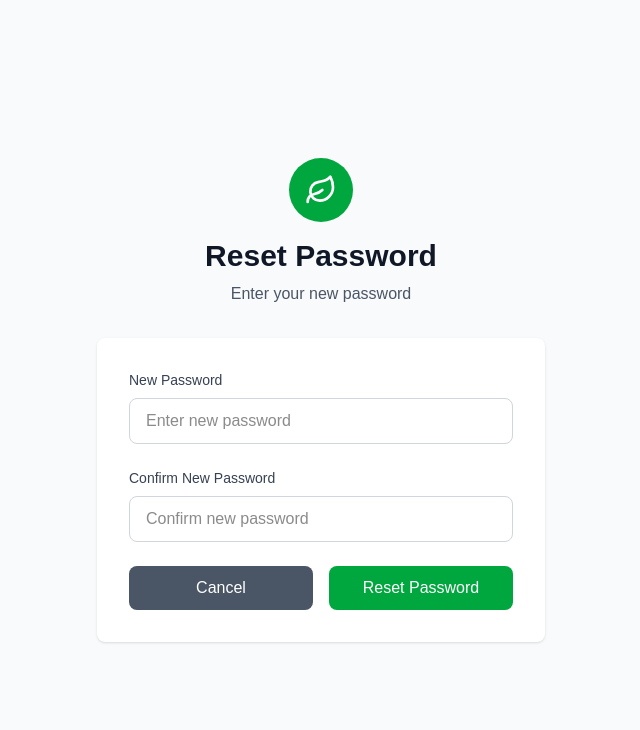
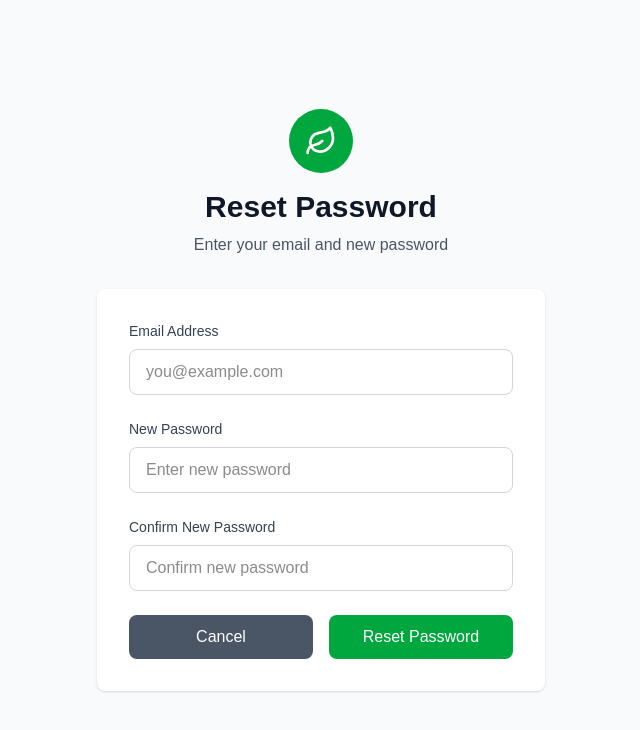
Before and after one commit to Jeremymarube/regen, a Next.js app in the folder client/: page /auth/login in a window 1280 px wide. Both pictures are taken after a click on the button "Forgot Password?". Shown: the top 730 px of the page, without its empty margins (319-959 px from the left). Built offline with nearby package versions, Linux system fonts and the light colour scheme; no server answers; a web font is replaced by a local one.

Commit message:
completed fully functional authenticationbackend

```diff
--- a/client/src/app/auth/login/page.jsx
+++ b/client/src/app/auth/login/page.jsx
@@ -9,8 +9,9 @@ export default function Login() {
   const [email, setEmail] = useState('');
   const [password, setPassword] = useState('');
   const [showReset, setShowReset] = useState(false);
-  const [newPassword, setNewPassword] = useState('');
-  const [confirmPassword, setConfirmPassword] = useState('');
+  const [resetEmail, setResetEmail] = useState('');
+  const [newPassword, setNewPassword] = useState(''); // Fixed: was missing
+  const [confirmPassword, setConfirmPassword] = useState(''); // Fixed: was missing
   const [error, setError] = useState('');
   const [success, setSuccess] = useState('');
   const [loading, setLoading] = useState(false);
@@ -50,11 +51,11 @@ export default function Login() {
     setLoading(true);
 
     try {
-      // This will call our new backend endpoint
-      await resetPassword(email, newPassword);
+      await resetPassword(resetEmail, newPassword);
       setSuccess('Password reset successfully!');
       setTimeout(() => {
         setShowReset(false);
+        setResetEmail('');
         setNewPassword('');
         setConfirmPassword('');
       }, 2000);
@@ -74,7 +75,7 @@ export default function Login() {
               <Leaf className="w-8 h-8 text-white" />
             </div>
             <h1 className="text-3xl font-bold text-gray-900">Reset Password</h1>
-            <p className="text-gray-600 mt-2">Enter your new password</p>
+            <p className="text-gray-600 mt-2">Enter your email and new password</p>
           </div>
           <div className="bg-white rounded-lg shadow-sm p-8">
             {error && (
@@ -88,6 +89,19 @@ export default function Login() {
               </div>
             )}
             <form onSubmit={handleResetPassword} className="space-y-6">
+              <div>
+                <label className="block text-sm font-medium text-gray-700 mb-2">
+                  Email Address
+                </label>
+                <input
+                  type="email"
+                  value={resetEmail}
+                  onChange={(e) => setResetEmail(e.target.value)}
+                  required
+                  className="w-full px-4 py-2.5 border border-gray-300 rounded-lg focus:ring-2 focus:ring-green-500 focus:border-transparent outline-none transition"
+                  placeholder="you@example.com"
+                />
+              </div>
               <div>
                 <label className="block text-sm font-medium text-gray-700 mb-2">
                   New Password
@@ -119,6 +133,7 @@ export default function Login() {
                   type="button"
                   onClick={() => {
                     setShowReset(false);
+                    setResetEmail('');
                     setNewPassword('');
                     setConfirmPassword('');
                   }}
--- a/client/src/context/AuthContext.jsx
+++ b/client/src/context/AuthContext.jsx
@@ -66,9 +66,10 @@ export function AuthProvider({ children }) {
     }
   };
 
-  const resetPassword = async (email) => {
+  const resetPassword = async (email, newPassword) => {
     try {
-      return await authService.resetPassword(email);
+      const data = await authService.resetPassword(email, newPassword);
+      return data;
     } catch (error) {
       console.error('Password reset error:', error);
       throw error;
--- a/client/src/services/authService.js
+++ b/client/src/services/authService.js
@@ -25,8 +25,14 @@ class AuthService {
     return data;
   }
 
-  async resetPassword(email) {
-    return await api.post('/api/auth/reset-password', { email });
+  async resetPassword(email, newPassword) {
+    console.log('DEBUG - resetPassword called with:', { email, newPassword });
+    const data = await api.post('/api/auth/reset-password', {
+      email,
+      new_password: newPassword
+    });
+    console.log('DEBUG - resetPassword result:', data);
+    return data;
   }
 
   async getCurrentUser() {
```
Also changed, not shown: 2 other files (tests, documents, lock files or other folders).
